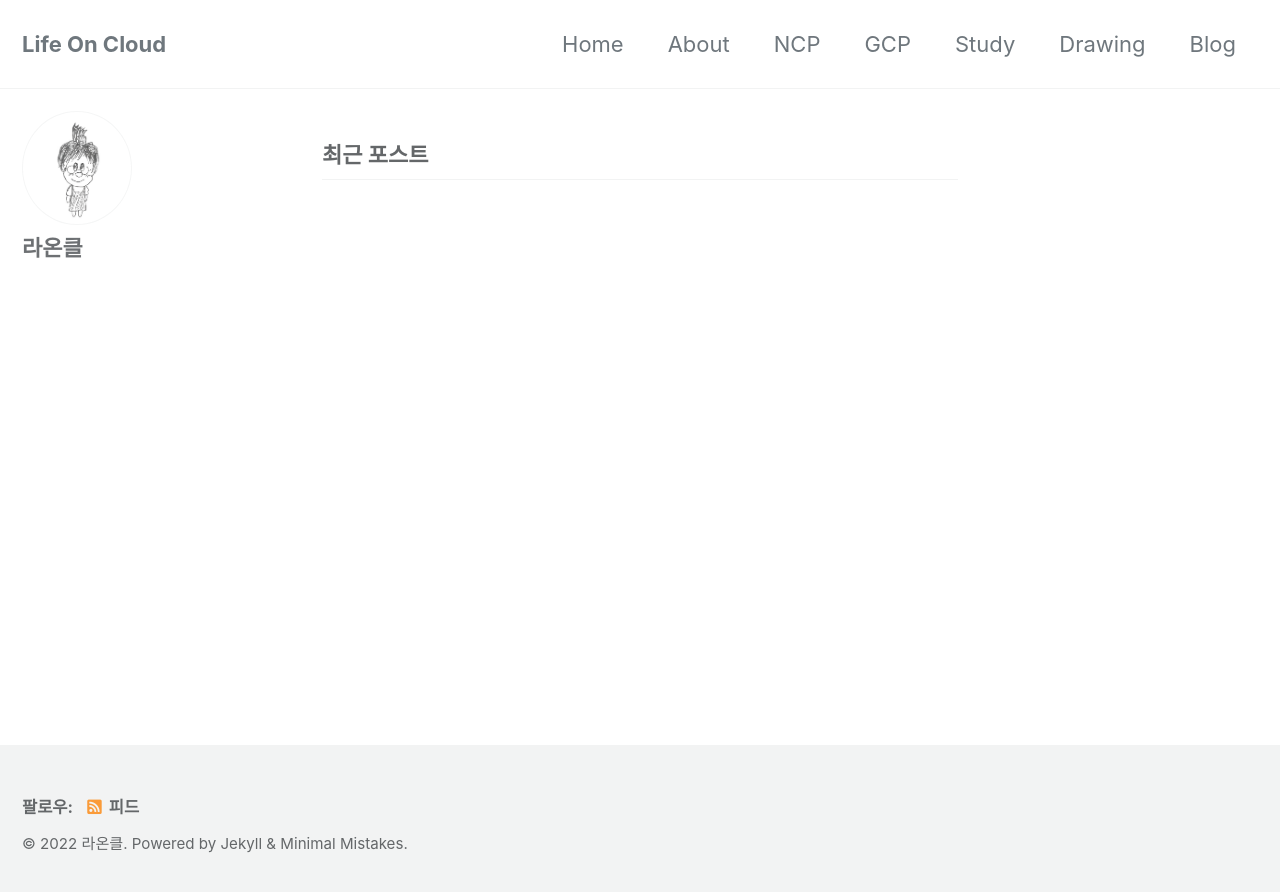
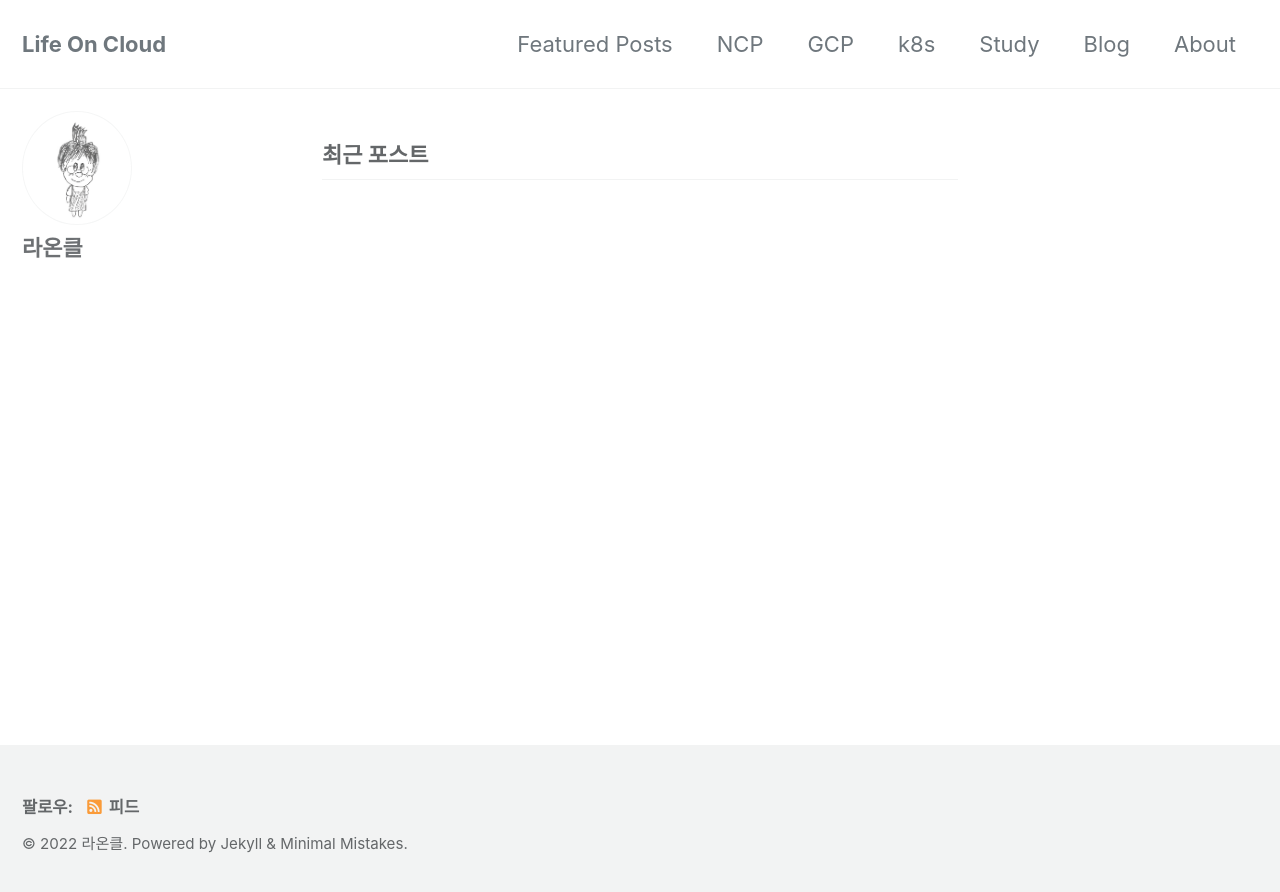
Before and after one commit to lifeoncloud/lifeoncloud.github.io, a Jekyll site: the page built from index.html, in a window 1280 px wide. Shown: the top 892 px of the page. Built offline with Jekyll 4.4.1, drawn with Linux system fonts in a browser that asks for light colours; cached includes are drawn as plain includes; the list of posts is cut into pages by our own code.

Commit message:
상단 네비게이션 메뉴 생성 git add .

```diff
--- a/_data/navigation.yml
+++ b/_data/navigation.yml
@@ -1,16 +1,16 @@
 # main links
 main:
-  - title: "Home"
-    url: https://lifeoncloud.github.io/
-  - title: "About"
-    url: https://lifeoncloud.github.io/about
+  - title: "Featured Posts"
+    url: /categories/featured-posts/
   - title: "NCP"
     url: /ncp/
   - title: "GCP"
     url: /gcp/
+  - title: "k8s"
+    url: /k8s/
   - title: "Study"
     url: /study/
-  - title: "Drawing"
-    url: /drawing/
   - title: "Blog"
     url: /blog/
+  - title: "About"
+    url: https://lifeoncloud.github.io/about
```
Also changed, not shown: _pages/featured-posts.md (added, +8 -0 lines), 1 other file.
